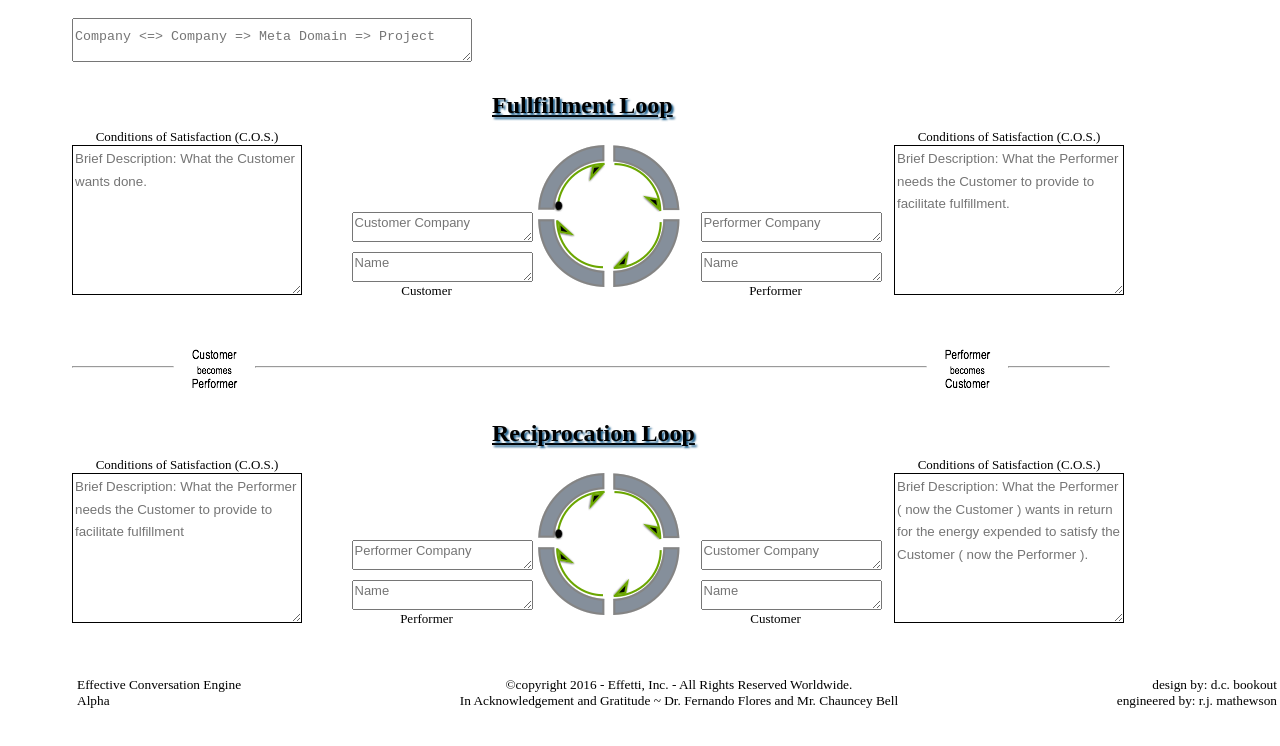
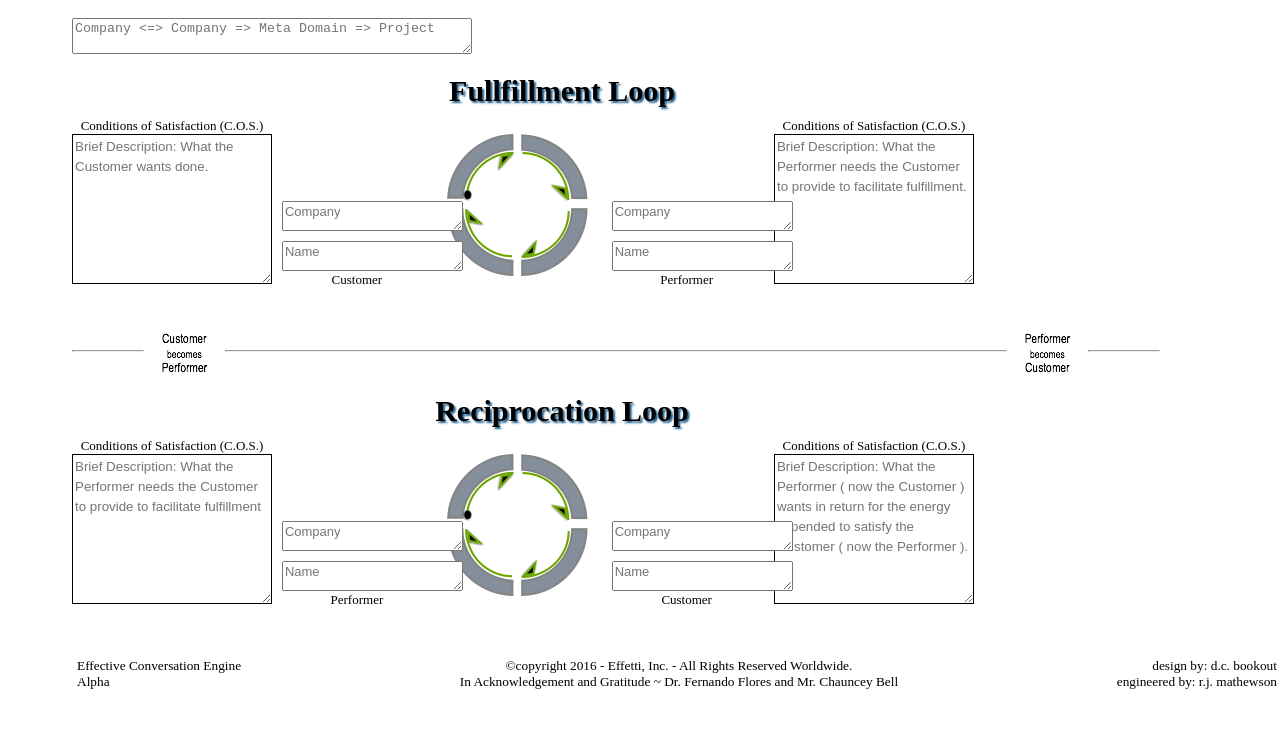
Before and after one commit to EFFETTI/EFFETTI.github.io, a plain HTML site: page index.html in a window 1280 px wide. Drawn offline with Linux system fonts and the light colour scheme.

Commit message:
simple message

```diff
--- a/index.css
+++ b/index.css
@@ -19,6 +19,7 @@ html
     h1 {
       color: #000000;
       text-shadow: 2px 2px 2px #1C5E8C;
+      font-size: inherit;
     }
     h2 {
       color: #000000;
@@ -72,7 +73,7 @@ html
     .container {
         width:160px;
         height:150px;
-        padding-left:2%;
+        padding-left:auto;
         Padding-right:auto;
         display:inline-block;
     }
@@ -85,6 +86,8 @@ html
     }
     .id_fields{
       postion: relative;
+      margin-left: .2%;
+      margin-right: .2%;
     }
     .cp_company {
       position:absolute;
@@ -105,28 +108,26 @@ html
     margin-bottom: 40px;
     overflow: auto;
     font-family: sans-serif;
-    line-height: 1.7em;
+    line-height: 1.5em;
     color: #000000;
   }
     .bc-line{
       display:inline-block;
       width:100%;
-      margin-top:5px;
     }
     .cos {
         display:inline-block;
-        width: 230px;
+        width: 200px;
         height: 150px;
         border: 1px solid black;
         overflow:auto;
         font-family: sans-serif;
-        line-height: 1.7em;
+        line-height: 1.5em;
         color: #000000;
     }
     .loop-label{
-      padding-left: 420px;
-      padding-right: auto;
-      padding-top: 10px;
+      text-align: center;
+      margin-left:-220px;
       margin-top: 0px;
       margin-bottom: 10px;
     }
@@ -134,7 +135,6 @@ html
       width: 400px;
       padding-left: 20px
       padding-right:auto;
-      padding-top: 10px;
       margin-top: 10px;
       margin-bottom: 10px;
     }
--- a/index.html
+++ b/index.html
@@ -6,15 +6,16 @@
 </html>
    <section style="width:100%">
      <textarea class="loop-id" name="loop-id" placeholder="Company <=> Company => Meta Domain => Project"></textarea>
-     <h2 class="loop-label" style="margin-top: 10px;">Fullfillment Loop</h2>
+     <!--<h2 class="loop-label" style="margin-top: 10px;">Fullfillment Loop</h2>-->
      <div class=loop>
+                  <h1 class="loop-label" style="margin-top: 10px;">Fullfillment Loop</h1>
                   <div style="display:inline-block;">
-                    <label for="title" style="width:230px;">Conditions of Satisfaction (C.O.S.) </label>
+                    <label for="title" style="width:200px;">Conditions of Satisfaction (C.O.S.) </label>
                     <textarea class="cos" name="cust_fullfillment_cos" placeholder="Brief Description: What the Customer wants done."></textarea>
                   </div>
-                  <div class="id_fields" style="display:inline-block;margin-left:3.5%;">
+                  <div class="id_fields" style="display:inline-block;">
                     <a for="title" style="width: 150px; font-size: small; justify-content: center; display: flex; margin-bottom: 29px; margin-top: 89px;">Customer </a>
-                    <textarea class="cp_company" style="margin-top: -116px; margin-bottom: 0px;"name="cust_fullfillment_company" placeholder="Customer Company"></textarea>
+                    <textarea class="cp_company" style="margin-top: -116px; margin-bottom: 0px;"name="cust_fullfillment_company" placeholder="Company"></textarea>
                     <textarea class="cp_company" style="margin-top: -76px;"name="cust_fullfillment_name" placeholder="Name"></textarea>
                   </div>
                   <div class="container">
@@ -107,34 +108,34 @@
                     </script>
                     </a>
                   </div>
-                    <div class-"id_fields" style="display:inline-block;">
+                    <div class="id_fields" style="display:inline-block;">
                       <a for="title" style="width: 150px; font-size: small; justify-content: center; display: flex; margin-bottom: 29px; margin-top: 89px;">Performer </a>
-                      <textarea class="cp_company" style="margin-top: -116px; margin-bottom: 0px;"name="cust_fullfillment_company" placeholder="Performer Company"></textarea>
+                      <textarea class="cp_company" style="margin-top: -116px; margin-bottom: 0px;"name="cust_fullfillment_company" placeholder="Company"></textarea>
                       <textarea class="cp_company" style="margin-top: -76px;"name="cust_fullfillment_name" placeholder="Name"></textarea>
                     </div>
-                  <div style="display:inline-block;padding-left:3%;padding-right:auto;">
-                    <label for="title" style="width:230px;">Conditions of Satisfaction (C.O.S.) </label>
+                  <div class="id_fields"style="display:inline-block;">
+                    <label for="title" style="width:200px;">Conditions of Satisfaction (C.O.S.) </label>
                     <textarea class="cos" name="perf_fullfillment_cos" placeholder="Brief Description: What the Performer needs the Customer to provide to facilitate fulfillment."></textarea>
                   </div>
           </div>
         </section>
         <div class="bc-line">
-          <hr style="display:inline-block;width:100px;margin-top:auto;margin-bottom:38px;"/>
+          <hr style="display:inline-block;width:70px;margin-top:auto;margin-bottom:38px;"/>
           <image src="images/cust-bc-perf.png">
-          <hr style="display:inline-block;width:670px;margin-top:auto;margin-bottom:38px;"/>
+          <hr style="display:inline-block;width:65%;margin-top:auto;margin-bottom:38px;"/>
           <image src="images/perf-bc-cust.png">
-          <hr style="display:inline-block;width:100px;margin-top:auto;margin-bottom:38px;"/>
+          <hr style="display:inline-block;width:70px;margin-top:auto;margin-bottom:38px;"/>
         </div>
           <section style="width:100%;">
-          <h2 class="loop-label">Reciprocation Loop</h2>
            <div class="loop" >
+             <h1 class="loop-label">Reciprocation Loop</h1>
              <div style="display:inline-block;">
-               <label for="title" style="width:230px;">Conditions of Satisfaction (C.O.S.) </label>
+               <label for="title" style="width:200px;">Conditions of Satisfaction (C.O.S.) </label>
                <textarea class="cos" name="perf_reciprocation_cos" placeholder="Brief Description: What the Performer needs the Customer to provide to facilitate fulfillment"></textarea>
              </div>
-             <div style="display:inline-block;margin-left:3.5%">
+             <div class="id_fields" style="display:inline-block;">
                <a for="title" style="width: 150px; font-size: small; justify-content: center; display: flex; margin-bottom: 29px; margin-top: 89px;">Performer </a>
-               <textarea class="cp_company" style="margin-top: -116px; margin-bottom: 0px;"name="cust_fullfillment_company" placeholder="Performer Company"></textarea>
+               <textarea class="cp_company" style="margin-top: -116px; margin-bottom: 0px;"name="cust_fullfillment_company" placeholder="Company"></textarea>
                <textarea class="cp_company" style="margin-top: -76px;"name="cust_fullfillment_name" placeholder="Name"></textarea>
              </div>
              <div  class="container">
@@ -227,18 +228,16 @@
                  </script>
                  </a>
                </div>
-               <div style="display:inline-block;">
+               <div class="id_fields" style="display:inline-block;">
                  <a for="title" style="width: 150px; font-size: small; justify-content: center; display: flex; margin-bottom: 29px; margin-top: 89px;">Customer </a>
-                 <textarea class="cp_company" style="margin-top: -116px; margin-bottom: 0px;"name="cust_fullfillment_company" placeholder="Customer Company"></textarea>
+                 <textarea class="cp_company" style="margin-top: -116px; margin-bottom: 0px;"name="cust_fullfillment_company" placeholder="Company"></textarea>
                  <textarea class="cp_company" style="margin-top: -76px;"name="cust_fullfillment_name" placeholder="Name"></textarea>
                </div>
-               <div style="display:inline-block;padding-left:3%;padding-right:auto;">
-                 <label for="title" style="width:230px;">Conditions of Satisfaction (C.O.S.) </label>
+               <div class="id_fields" style="display:inline-block;">
+                 <label for="title" style="width:200px;">Conditions of Satisfaction (C.O.S.) </label>
                  <textarea class="cos" name="cust_reciprocation_cos" placeholder="Brief Description: What the Performer ( now the Customer ) wants in return for the energy expended to satisfy the Customer ( now the Performer )."></textarea>
                </div>
      </div>
-   </secton>
- </body>
    <footer>
       <div class="footer-block" style="text-align:left;">
         <br>Effective Conversation Engine</br>
@@ -252,4 +251,7 @@
         <br>design by: d.c. bookout</br>
         engineered by: r.j. mathewson
       </div>
+    </footer>
+  </secton>
+ </body>
 </html>
```
Also changed, not shown: 2 other files. Lines whose indentation alone changed are shown as unchanged.
